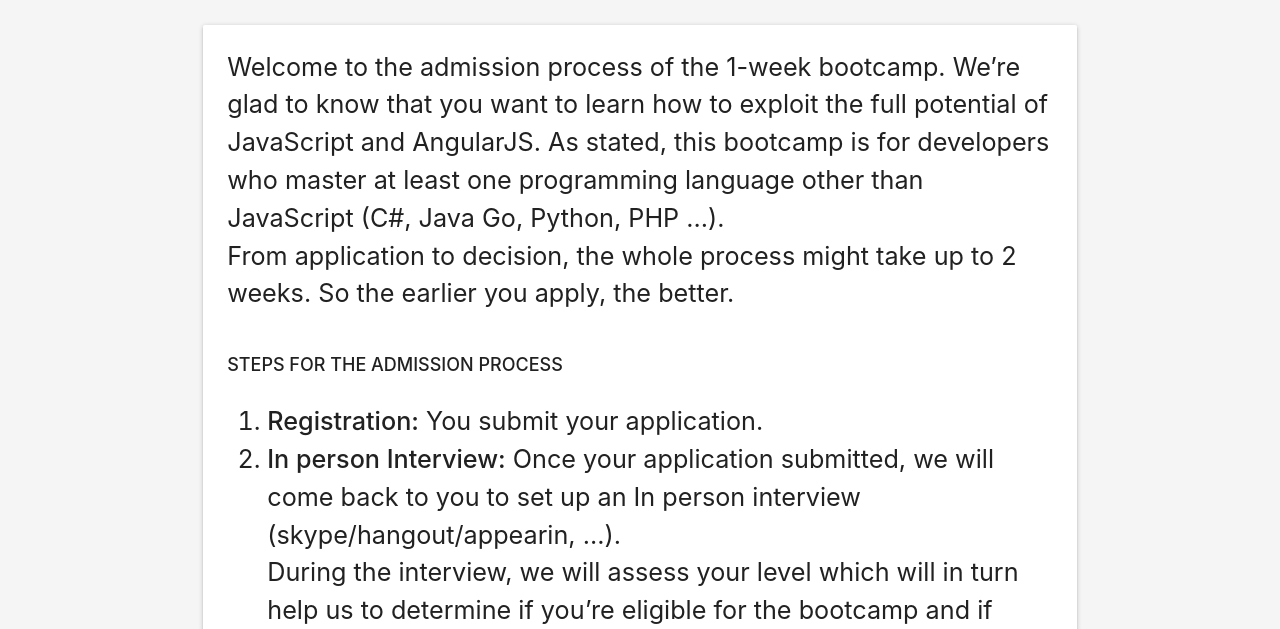
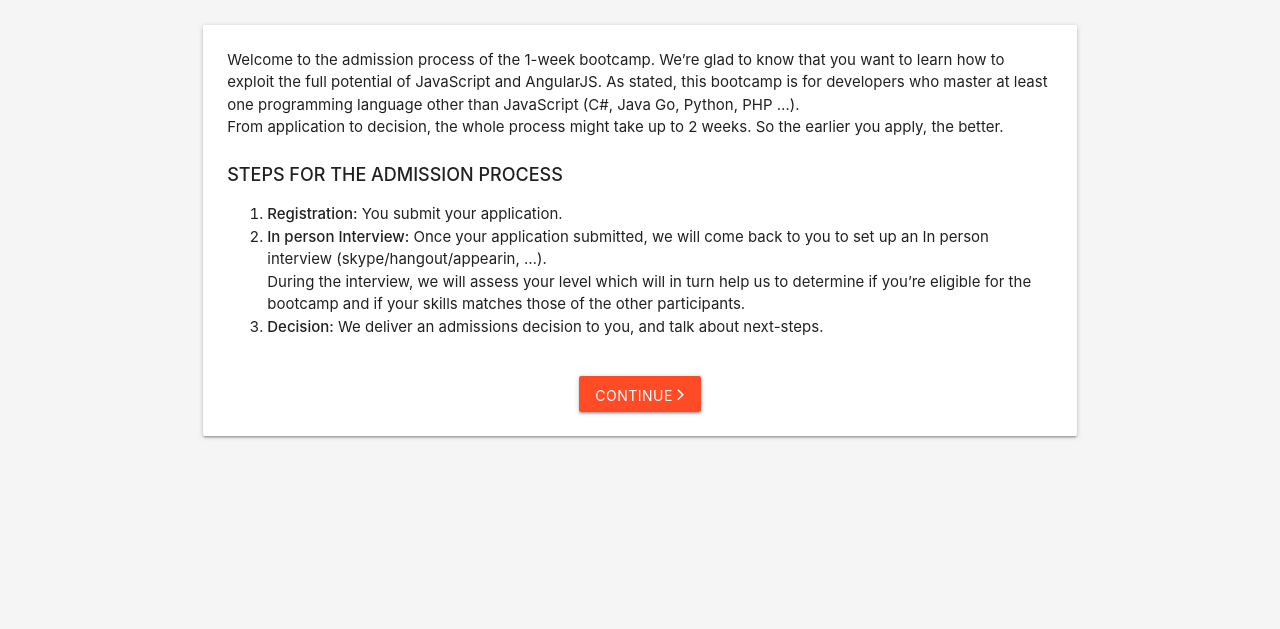
Before and after one commit to Philos-io/admission.philos.io, a website: page index.html in a window 1280 px wide. Shown: the part 171-800 px from the top of the page. Drawn offline with nearby package versions, Linux system fonts and the light colour scheme; some packages are replaced by stand-ins of ours.

Commit message:
fixed issue with style

```diff
--- a/welcome.html
+++ b/welcome.html
@@ -8,12 +8,12 @@
     <div class="row no-margin-bottom">
       <div class="col s12">
         <div class="card">
-          <div class="card-content flow-text">
+          <div class="card-content">
           <p>Welcome to the admission process of the 1-week bootcamp. We’re glad to know that you want to learn how to exploit the full potential of JavaScript and AngularJS. As stated, this bootcamp is for developers who master at least one programming language other than JavaScript (C#, Java Go, Python, PHP …).<br/>
           From application to decision, the whole process might take up to 2 weeks. So the earlier you apply, the better.</p>
           <br/>
           <p class="uppercase text-normal-plus bold-4">Steps for the admission process</p>
-          <ol class="flow-text">
+          <ol>
             <li><span class="bold-4">Registration:</span> You submit your application. </li>
             <li><span class="bold-4">In person Interview:</span> Once your application submitted, we will come back to you to set up an In person interview (skype/hangout/appearin, …). <br/>
             During the interview, we will assess your level which will in turn help us to determine if you’re eligible for the bootcamp and if your skills matches those of the other participants.</li>
```
Also changed, not shown: server.js (line endings or trailing spaces).
